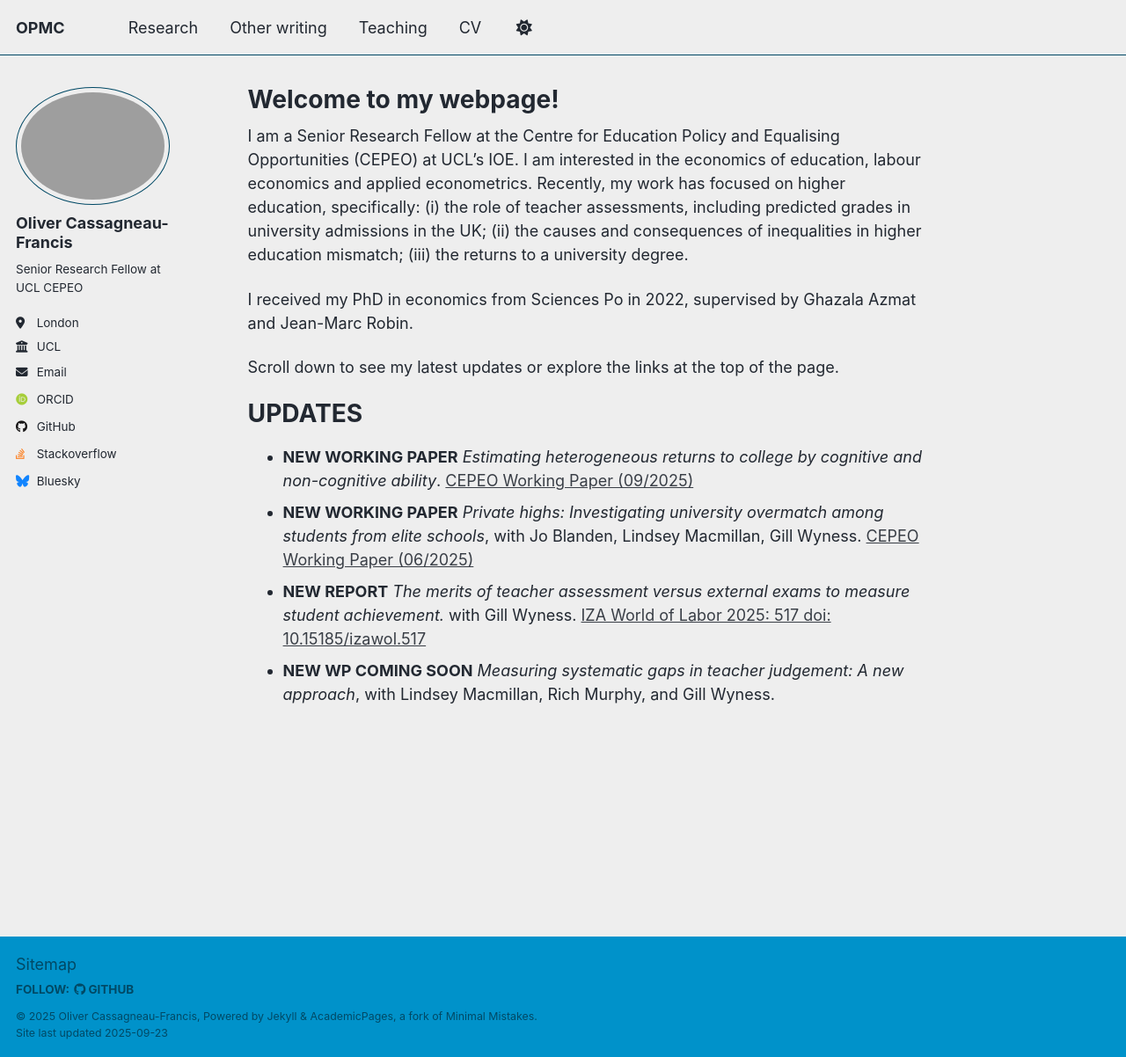
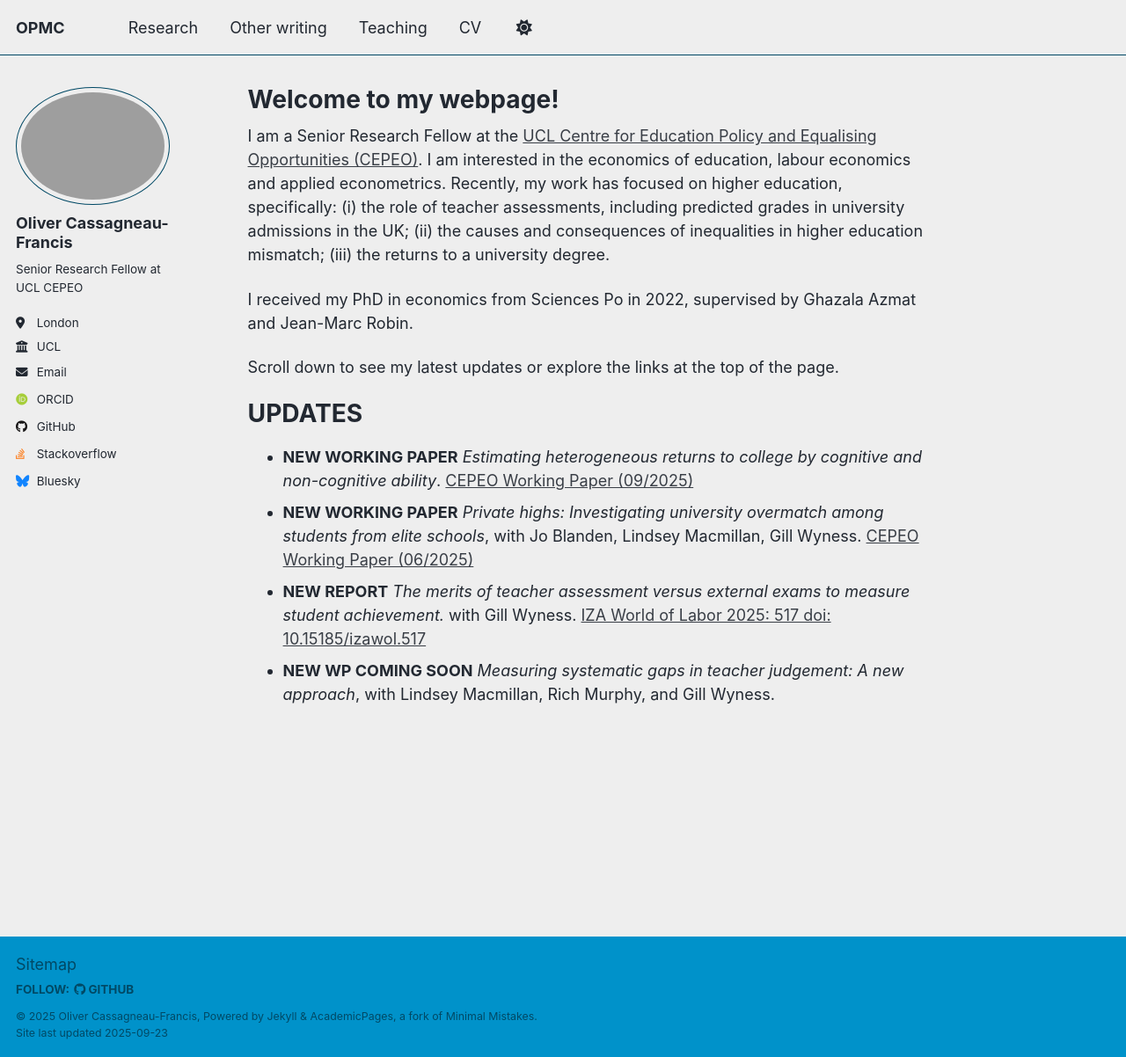
Before and after one commit to opmc2/opmc2.github.io, a Jekyll site: the page built from _pages/about.md, in a window 1280 px wide and 1202 px high. Shown: the whole window at 88% size. Built offline with Jekyll 4.4.1, drawn with Linux system fonts in a browser that asks for light colours; some web fonts are replaced; a script that is not in the unit is left out.

Commit message:
add link to cepeo website

```diff
--- a/_pages/about.md
+++ b/_pages/about.md
@@ -7,7 +7,7 @@ redirect_from:
   - /about.html
 ---
 
-I am a Senior Research Fellow at the Centre for Education Policy and Equalising Opportunities (CEPEO) at UCL's IOE. I am interested in the economics of education, labour economics and applied econometrics. Recently, my work has focused on higher education, specifically: (i) the role of teacher assessments, including predicted grades in university admissions in the UK; (ii) the causes and consequences of inequalities in higher education mismatch; (iii) the returns to a university degree.
+I am a Senior Research Fellow at the [UCL Centre for Education Policy and Equalising Opportunities (CEPEO)](https://www.ucl.ac.uk/ioe/departments-and-centres/centre-education-policy-and-equalising-opportunities). I am interested in the economics of education, labour economics and applied econometrics. Recently, my work has focused on higher education, specifically: (i) the role of teacher assessments, including predicted grades in university admissions in the UK; (ii) the causes and consequences of inequalities in higher education mismatch; (iii) the returns to a university degree.
 
 I received my PhD in economics from Sciences Po in 2022, supervised by Ghazala Azmat and Jean-Marc Robin.
 
```
